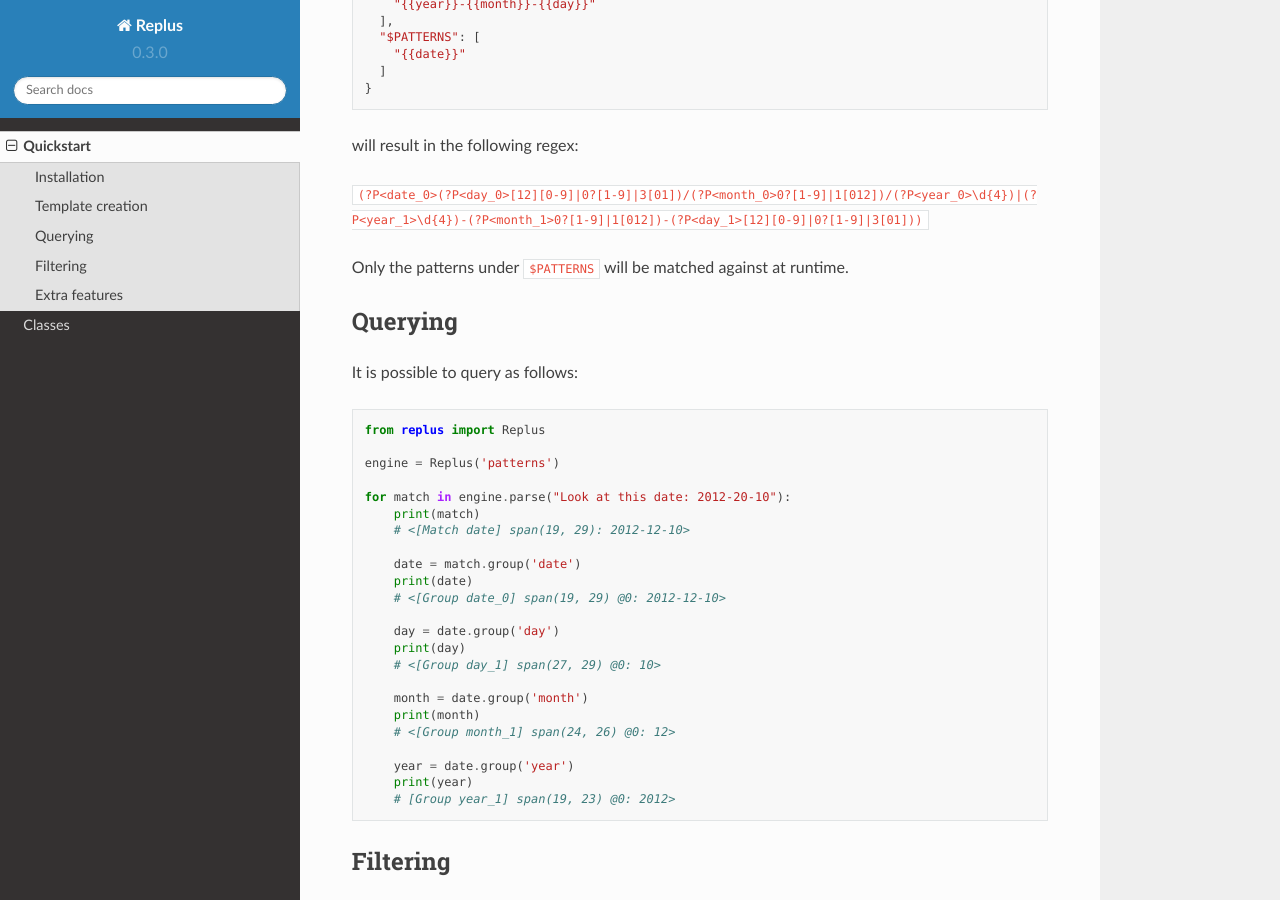
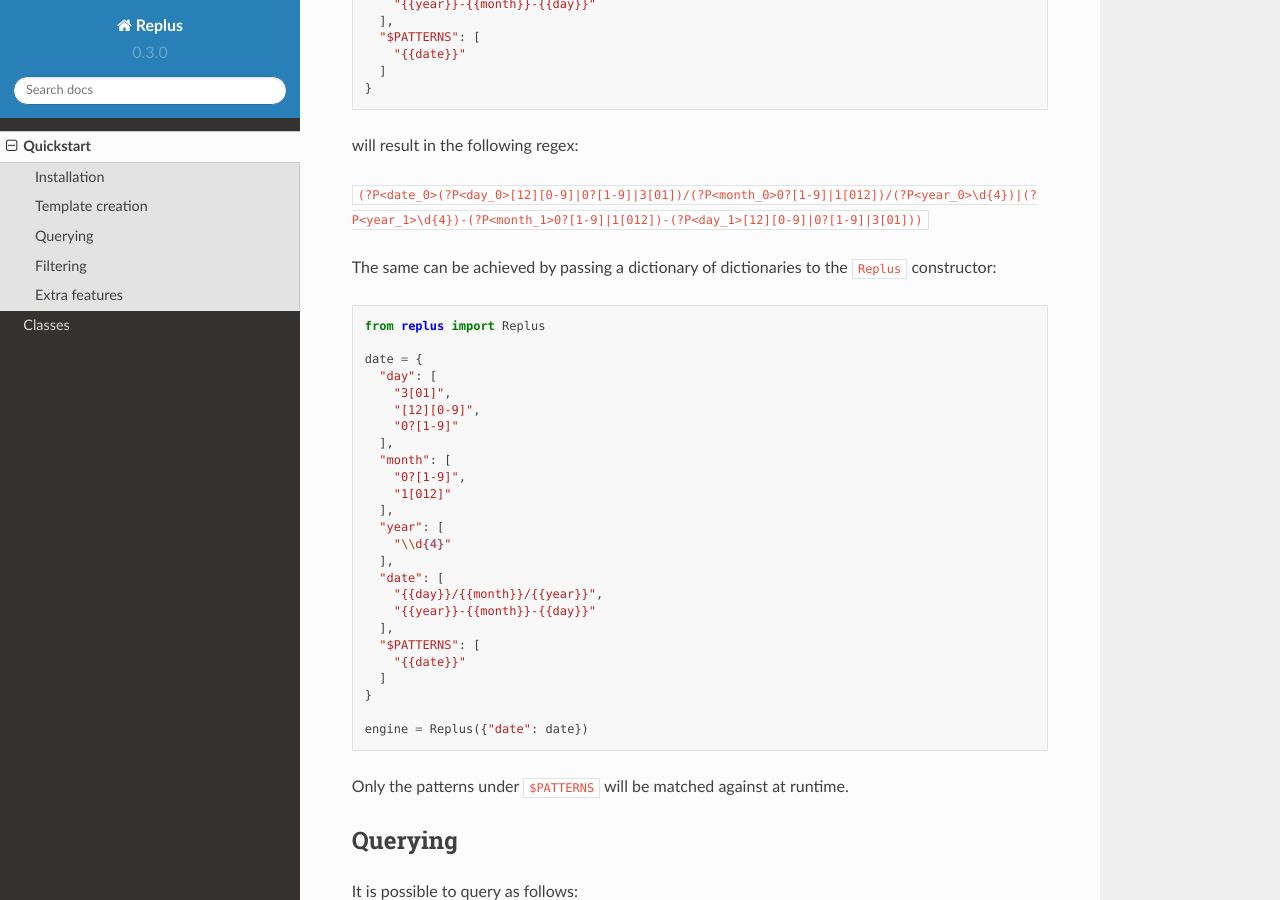
Before and after one commit to biagiodistefano/replus, a Sphinx documentation site: the page built from docs/source/quickstart.rst, in a window 1280 px wide and 900 px high, scrolled down 1002 px. Built offline with Sphinx 7.4.7 and the Read the Docs theme 2.0.0, drawn with Linux system fonts in a browser that asks for light colours; some of the changed text lies outside the part shown.

Commit message:
updated documentation

```diff
--- a/docs/source/quickstart.rst
+++ b/docs/source/quickstart.rst
@@ -56,6 +56,36 @@ will result in the following regex:
 
 ``(?P<date_0>(?P<day_0>[12][0-9]|0?[1-9]|3[01])/(?P<month_0>0?[1-9]|1[012])/(?P<year_0>\d{4})|(?P<year_1>\d{4})-(?P<month_1>0?[1-9]|1[012])-(?P<day_1>[12][0-9]|0?[1-9]|3[01]))``
 
+
+The same can be achieved by passing a dictionary of dictionaries to the ``Replus`` constructor:
+
+::
+
+    from replus import Replus
+
+    date = {
+      "day": [
+        "3[01]",
+        "[12][0-9]",
+        "0?[1-9]"
+      ],
+      "month": [
+        "0?[1-9]",
+        "1[012]"
+      ],
+      "year": [
+        "\\d{4}"
+      ],
+      "date": [
+        "{{day}}/{{month}}/{{year}}",
+        "{{year}}-{{month}}-{{day}}"
+      ],
+      "$PATTERNS": [
+        "{{date}}"
+      ]
+    }
+
+    engine = Replus({"date": date})
 
 Only the patterns under ``$PATTERNS`` will be matched against at runtime.
 
```
Also changed, not shown: other parts of docs/source/quickstart.rst (+1 -1 lines), replus/__init__.py (+13 -11 lines).
